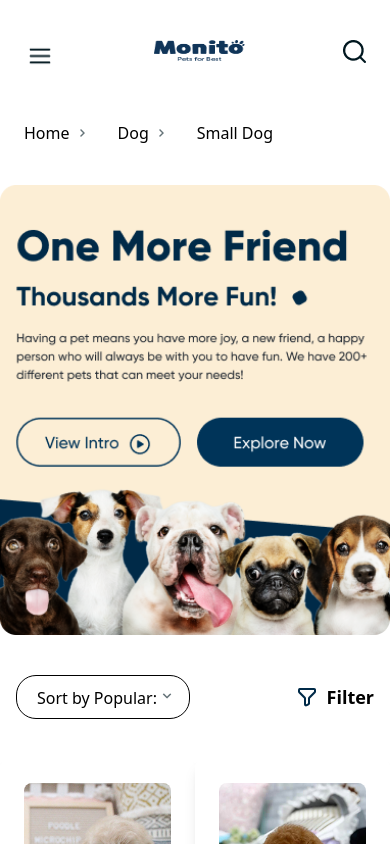
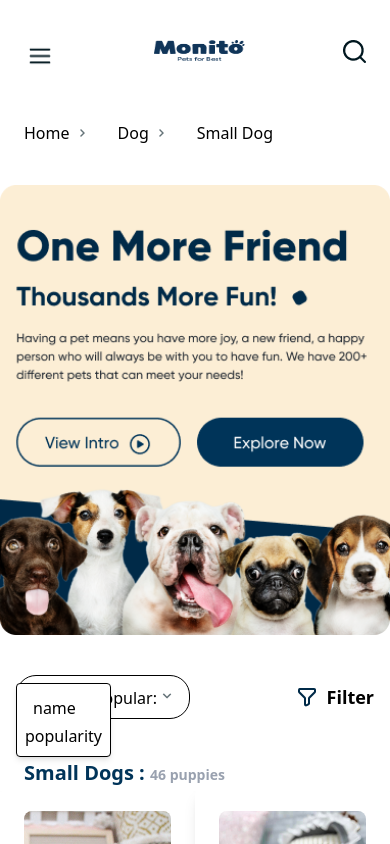
Before and after one commit to Jessica-Agorye/Monito, a React (Vite) app: page / in a window 390 px wide. Both pictures are taken after a click on the picture 306 px from the left and 697 px from the top of the page. Shown: the top 844 px of the page. Built offline with nearby package versions, Linux system fonts and the light colour scheme.

Commit message:
fixed filter display on mobile screen

```diff
--- a/src/component/MobileFilter.jsx
+++ b/src/component/MobileFilter.jsx
@@ -1,7 +1,14 @@
+import { useState } from "react";
+
 import SortButton from "./SortButton";
 import filtericon from "../assets/filtericon.png";
 
 const MobileFilter = () => {
+  const [openFilter, setOpenFilter] = useState(false);
+
+  function toggleFilter() {
+    setOpenFilter(!openFilter);
+  }
   return (
     <>
       <div className="flex mt-10 px-4 justify-between">
@@ -9,9 +16,26 @@ const MobileFilter = () => {
           <SortButton />
         </div>
         <div className="flex gap-2 items-center">
-          <img src={filtericon} alt="filter-icon" />
+          <img src={filtericon} alt="filter-icon" onClick={toggleFilter} />
           <p className="lg:text-[#003459] text-lg font-bold">Filter</p>
         </div>
+
+        {openFilter && (
+          <ul className="mt-2 bg-white border rounded shadow-md p-2 absolute z-10 ">
+            <li>
+              {" "}
+              <a href="" className="block px-2 py-1 hover:bg-gray-100 rounded">
+                name
+              </a>
+            </li>
+            <li>
+              {" "}
+              <a href="" lassName="block px-2 py-1 hover:bg-gray-100 rounded">
+                popularity
+              </a>
+            </li>
+          </ul>
+        )}
       </div>
     </>
   );
--- a/src/component/ProductDisplay.jsx
+++ b/src/component/ProductDisplay.jsx
@@ -24,13 +24,16 @@ const ProductDisplay = ({ pets, currentPage, setCurrentPage }) => {
 
   return (
     <div className="mt-10 lg:px-8">
-      <div className="hidden lg:flex lg:justify-between">
+      <div className=" lg:flex lg:justify-between">
         <p className="pl-6 lg:pl-0 font-bold text-xl text-[#003459]  ">
           Small Dogs :{" "}
           <span className="text-gray-400 text-sm">{pets.length} puppies</span>
         </p>
 
-        <SortButton />
+        <div className="hidden lg:block">
+          {" "}
+          <SortButton />
+        </div>
       </div>
       <div className="grid grid-cols-2 lg:grid-cols-3 lg:gap-6 ">
         {currentPets.map((pet, id) => (
```
